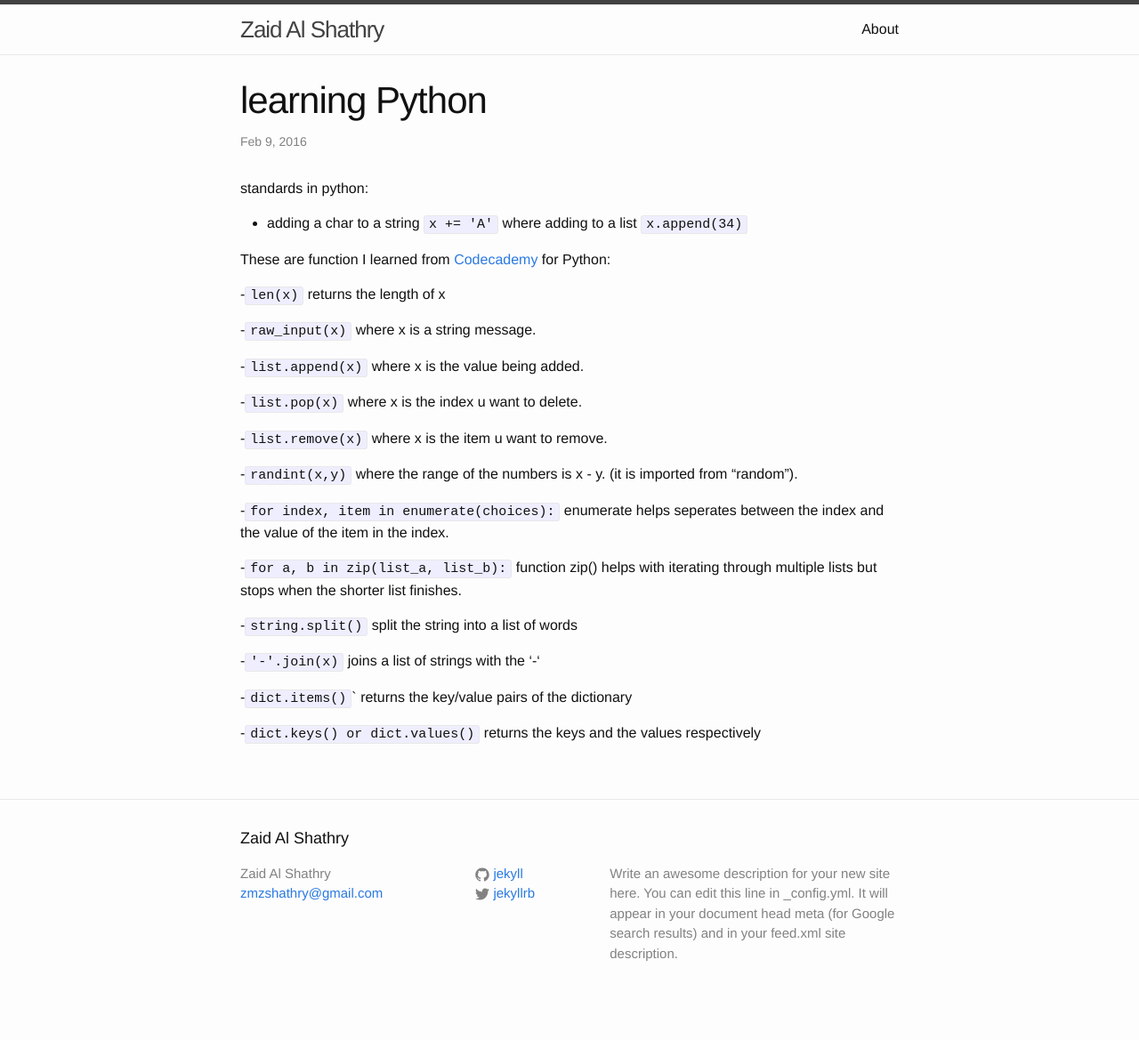
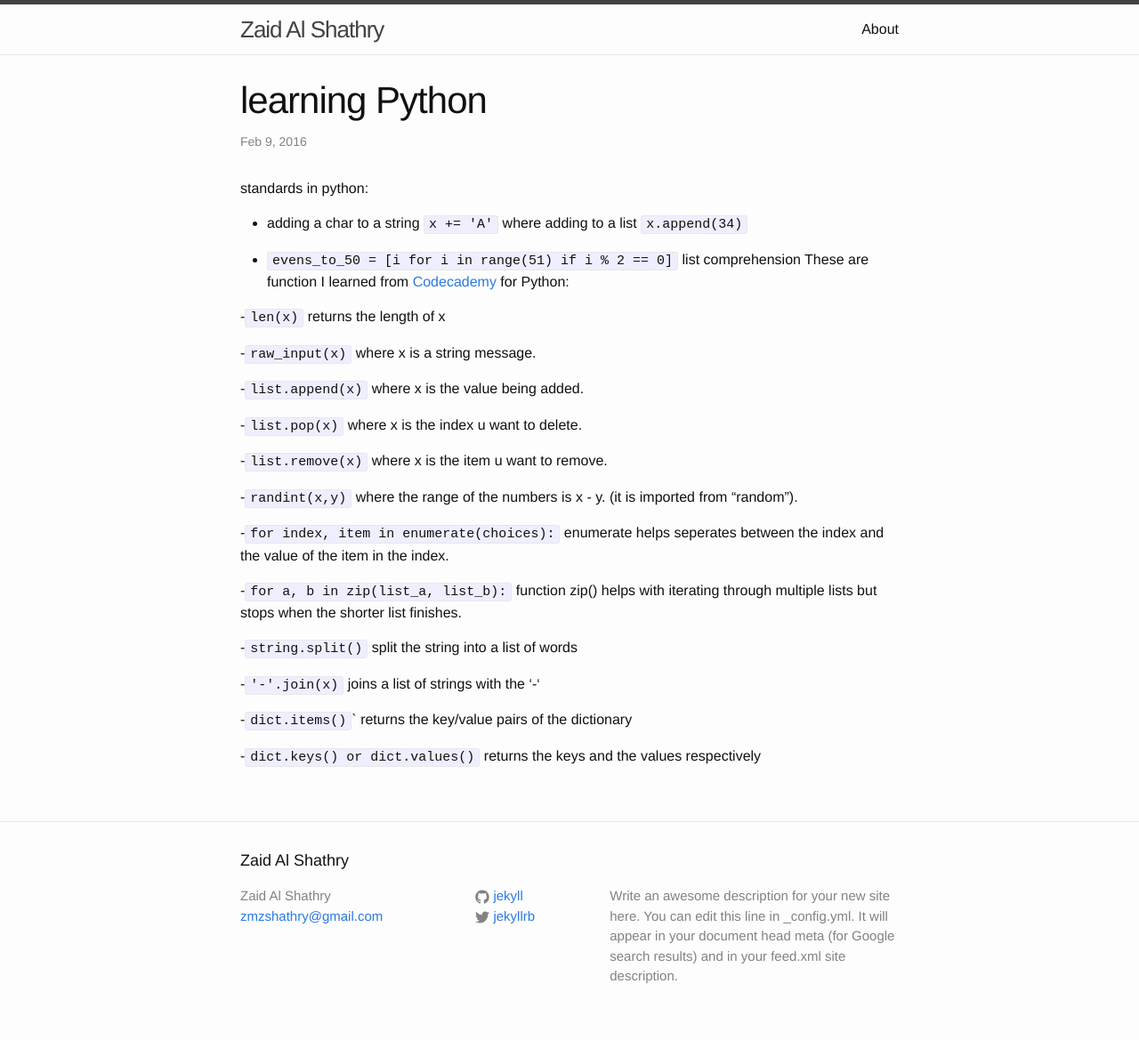
Before and after one commit to zaidmsh/zaid.github.io, a Jekyll site: the page built from _posts/2016-02-10-PthonFun.markdown, in a window 1280 px wide. Shown: the whole page at 89% size. Built offline with Jekyll 4.4.1, drawn with Linux system fonts in a browser that asks for light colours; before the commit the page ends 1143 px from its top, so only the background shows below that.

Commit message:
adding list comprehension

````diff
--- a/_posts/2016-02-10-PthonFun.markdown
+++ b/_posts/2016-02-10-PthonFun.markdown
@@ -8,6 +8,7 @@ standards in python:
 
 - adding a char to a string ```x += 'A'``` where adding to a list ``` x.append(34)```
 
+- ```evens_to_50 = [i for i in range(51) if i % 2 == 0]``` list comprehension
 These are function I learned from [Codecademy][code-cademy] for Python:
 
 -```len(x)``` returns the length of x
````
